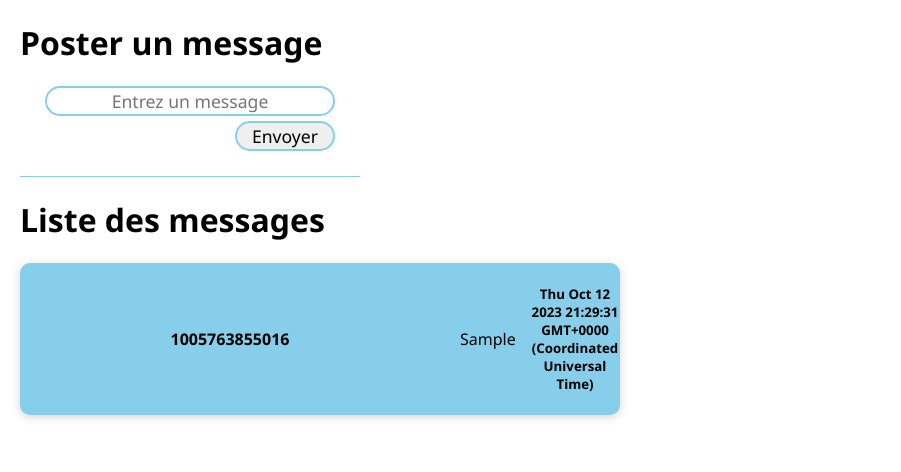
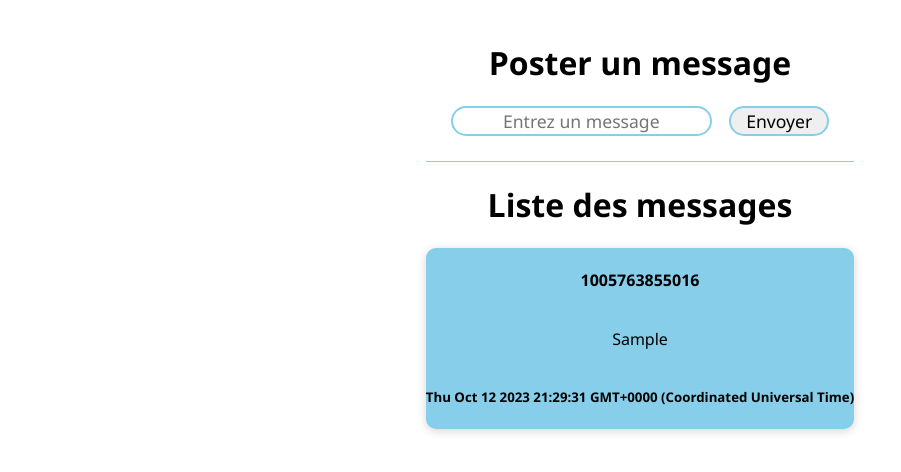
Before and after one commit to Victor-DM18/Exo_TypeScript, a React (Create React App) app in the folder typescript-react/: page / in a window 1280 px wide. Both pictures are taken after typing "Sample" into the empty fields and a click on the input "Envoyer". Shown: the top 472 px of the page, without its empty margins (0-901 px from the left). Built offline with nearby package versions, Linux system fonts and the light colour scheme.

Commit message:
feat : fix style

```diff
--- a/typescript-react/src/index.css
+++ b/typescript-react/src/index.css
@@ -4,13 +4,16 @@
 
 body {
   margin: 20px;
+  display: flex;
+  justify-content: center;
+  text-align: center;
 }
 
 form {
   padding: 0 20px 20px;
   border-bottom: 1px solid skyblue;
-  display: grid;
-  width: 300px;
+  display: flex;
+  justify-content: center;
 }
 
 input {
@@ -33,23 +36,18 @@ input[type="submit"]:hover {
 }
 
 .message-container {
-  display: grid;
-  grid-template-columns: 70% 15% 15%;
+  display: flex;
+  flex-direction: column;
   align-items: center;
   background: skyblue;
   border-radius: 10px;
   text-align: center;
   margin: 5px 0;
   box-shadow: 0 2px 10px rgba(0, 0, 0, 0.169);
-  max-width: 600px;
 }
 
-p {
-  text-align: left;
-  padding-left: 20px;
-}
 
-#delete {
+/* #delete {
   cursor: pointer;
   transition: 0.2s;
   padding: 10px;
@@ -58,4 +56,4 @@ p {
 #delete:hover {
   transform: scaleY(1.3);
   color: white;
-}
+} */
```
